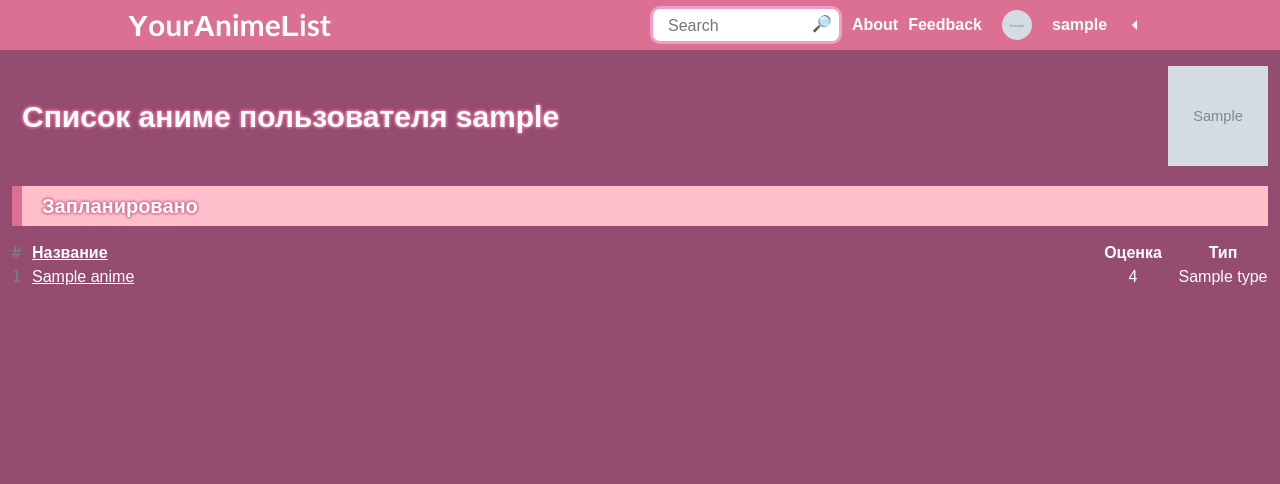
After one commit to bitwopi/MyFirstSite, a Django app: page /accounts/anime_list/ in a window 1280 px wide. The commit adds this page. Shown: the top 484 px of the page. Run offline with Django 4.2, Linux system fonts and the light colour scheme; a user stored in the database is signed in; tables that the repository leaves empty hold one stand-in row (values such as "Sample post"); grey boxes marked "Sample" are stand-in pictures.

Commit message:
anime_list page created

```diff
--- a/mysite/account/models.py
+++ b/mysite/account/models.py
@@ -31,16 +31,16 @@ class AnimeList(models.Model):
         unique_together = (("anime", "user"),)
 
     class Status(models.IntegerChoices):
-        VIEWED = 1, "Просмотрено"
+        PLANNED = 1, "Запланировано"
         WATCHING = 2, "Смотрю"
-        PLANNED = 3, "Запланировано"
+        VIEWED = 3, "Просмотрено"
         POSTPONED = 4, "Отложено"
         DROPPED = 5, "Брошено"
 
     anime = models.ForeignKey("main_app.Anime", on_delete=models.CASCADE, null=False)
     user = models.ForeignKey(CustomUser, on_delete=models.CASCADE, null=False)
     status = models.PositiveSmallIntegerField(choices=Status.choices, default=Status.PLANNED)
-    rate = models.PositiveSmallIntegerField(verbose_name="Rating", null=True, default=None)
+    rate = models.PositiveSmallIntegerField(verbose_name="Rating", null=False, default=0)
 
 
 class MangaList(models.Model):
@@ -48,9 +48,9 @@ class MangaList(models.Model):
         unique_together = (("manga", "user"),)
 
     class Status(models.IntegerChoices):
-        READ = 1, "Прочитано"
+        PLANNED = 1, "Запланировано"
         READING = 2, "Читаю"
-        PLANNED = 3, "Запланировано"
+        READ = 3, "Прочитано"
         POSTPONED = 4, "Отложено"
         DROPPED = 5, "Брошено"
 
--- a/mysite/account/static/account/css/list.css
+++ b/mysite/account/static/account/css/list.css
@@ -1,10 +1,38 @@
 .list{
-    display: flex;
-    flex-flow: column nowrap;
+ width: 100%;
+ color: white;
 }
-.list-element{
+.list-element:hover{
+    background: rgba(255, 255, 255, 0.03);
+}
+.list-element a:hover{
+    color: white;
+    opacity: .7;
+}
+.number{
+    color: grey;
+    text-shadow: none;
+    width: 20px;
+}
+.name{
+
+    text-decoration: underline;
+}
+.sm-td{
+    width: 90px;
+    text-align: center;
+}
+.list-title{
+    color: white;
+    margin-left: 10px;
+    font-size: 30px;
+    font-weight: bold;
     display: flex;
     justify-content: space-between;
-    margin-bottom: 10px;
-    max-height: 30px;
+    align-items: center;
 }
+.avatar{
+    height: 100px;
+    width: 100px;
+    margin: 0;
+}
--- /dev/null
+++ b/mysite/account/templates/account/list.html
@@ -0,0 +1,46 @@
+{% extends 'main_app/base.html' %}
+{% load static %}
+{% block extrastyles %}
+    <link type="text/css" href="{% static 'account/css/list.css' %}" rel="stylesheet">
+{% endblock extrastyles %}
+{% block list %}
+    <div class="list-title bordering">
+        Список аниме пользователя {{ request.user }}
+        {% if request.user.avatar %}
+            <img class="avatar" src="{{ request.user.avatar.url }}">
+        {% else %}
+            <img class="avatar" src="{% static 'account/images/placeholder.png' %}">
+        {% endif %}
+    </div>
+    {% if list %}
+        {% for l in lists %}
+            {% if l %}
+                {% for choice in choices %}
+                    {% if choice.0 == l.0.status %}
+                        <div class="info-title bordering" style="margin-top: 20px;">{{ choice.1 }}</div>
+                    {% endif %}
+                {% endfor %}
+              <table class="list">
+                  <thead>
+                    <tr>
+                        <th class="number">#</th>
+                        <th class="name">Название</th>
+                        <th class="sm-td">Оценка</th>
+                        <th class="sm-td">Тип</th>
+                    </tr>
+                  </thead>
+                  <tbody>
+                    {% for item in l %}
+                      <tr class="list-element">
+                          <td class="number">{{ forloop.counter }}</td>
+                          <td class="name"><a href="{{ item.anime.get_absolute_url }}">{{ item.anime.title }}</a></td>
+                          <td class="sm-td">{{ item.rate }}</td>
+                          <td class="sm-td">{{ item.anime.type }}</td>
+                      </tr>
+                    {% endfor %}
+                  </tbody>
+              </table>
+            {% endif %}
+        {% endfor %}
+    {% endif %}
+{% endblock list %}
--- a/mysite/account/templates/account/profile.html
+++ b/mysite/account/templates/account/profile.html
@@ -19,5 +19,5 @@
                 <a href="{% url 'logout' %}">Logout</a>
             </div>
         </div>
-    </div>
+    </div>\\
 {% endblock profile %}
--- a/mysite/account/urls.py
+++ b/mysite/account/urls.py
@@ -3,4 +3,5 @@ from .views import *
 
 urlpatterns = [
     path("profile/", ProfileView.as_view(), name="profile"),
+    path("anime_list/", ShowAnimeList.as_view(), name="anime_list"),
 ]
--- a/mysite/account/views.py
+++ b/mysite/account/views.py
@@ -1,5 +1,7 @@
 from django.shortcuts import render
-from django.views.generic import TemplateView
+from django.views.generic import TemplateView, ListView
+
+from account.models import AnimeList
 from main_app.utils import DataMixin
 
 
@@ -10,3 +12,19 @@ class ProfileView(DataMixin, TemplateView):
         context = super(ProfileView, self).get_context_data(**kwargs)
         c_def = super(ProfileView, self).get_user_context(title=self.request.user.username)
         return dict(list(context.items()) + list(c_def.items()))
+
+
+class ShowAnimeList(DataMixin, ListView):
+    template_name = "account/list.html"
+    model = AnimeList
+    context_object_name = "list"
+
+    def get_queryset(self):
+        return AnimeList.objects.filter(user=self.request.user.id)
+
+    def get_context_data(self, **kwargs):
+        context = super(ShowAnimeList, self).get_context_data(**kwargs)
+        choices = AnimeList.Status.choices
+        lists = [context['list'].filter(status=choice[0]) for choice in choices]
+        c_def = super(ShowAnimeList, self).get_user_context(title="Список аниме", lists=lists, choices=choices)
+        return dict(list(context.items()) + list(c_def.items()))
--- a/mysite/main_app/static/main_app/css/profile_dropdown.css
+++ b/mysite/main_app/static/main_app/css/profile_dropdown.css
@@ -1,6 +1,6 @@
 .triangle-container{
     box-sizing: border-box;
-    height: 100%;
+    height: 50px;
 }
 .profile-dropdown{
     display: flex;
@@ -14,14 +14,15 @@
     display: block;
     content: "";
     position: relative;
-    left: 130px;
+    left: 140px;
     bottom: 30px;
 	border-right: 5px solid white;
 	border-top: 5px solid transparent;
 	border-bottom: 5px solid transparent;
-	transition: all 0.2s ease 0s;
+	transition: border 0.2s ease 0s;
 }
 .triangle-container.active::after{
+    bottom: 238px;
     border: 0px;
     border-right: 5px solid transparent;
 	border-top: 5px solid white;
@@ -31,10 +32,8 @@
     background: pink;
 }
 .submenu{
-    position: absolute;
+    position: relative;
     width: 160px;
-    right: 218px;
-    top: 43px;
     box-sizing: border-box;
     display: flex;
     flex-flow: column;
@@ -47,18 +46,25 @@
 }
 .submenu-item{
     display: block;
-    padding: 5px 15px;
+    padding: 5px 20px;
     font-weight: normal;
 }
 .bordering:hover{
     color: white;
 }
 .submenu-item:hover{
-    padding-left: 20px;
+    padding-left: 25px;
 }
 .mini-avatar{
     width: 30px;
     height: 30px;
     border-radius: 15px;
-    margin-right: 10px;
+    margin-right: 20px;
 }
+@media (max-width: 992px) {
+    .profile-dropdown{
+    }
+    .submenu{
+        width: 100%;
+    }
+}
--- a/mysite/main_app/static/main_app/css/styles.css
+++ b/mysite/main_app/static/main_app/css/styles.css
@@ -14,7 +14,7 @@ a{
 
 .container{
     background-color: #944c71;
-    padding-top: 100px;
+    padding-top: 50px;
     margin: 0 auto;
     min-height: 1080px;
     position: relative;
@@ -178,7 +178,10 @@ a{
     box-sizing: border-box;
     width: 50%;
     align-items: center;
-    justify-content: space-evenly;
+    justify-content: space-between;
+}
+.nav-links > *{
+    margin-left: 10px;
 }
 .nav-links a{
     text-decoration: none;
@@ -243,9 +246,17 @@ a{
         height: 100%;
         left: -100%;
         background-color: #944c71;
-        padding: 130px 10% 30px 10%;
+        padding: 70px 10% 30px 10%;
         transition: left 0.3s ease 0s;
         overflow: auto;
+        flex-flow: column;
+        align-items: start;
+        justify-content: start;
+    }
+    .nav-links > *{
+        box-sizing: border-box;
+        width: 100%;
+        height: 50px;
     }
     .nav-links.active{
         left: 0px;
@@ -256,15 +267,9 @@ a{
         width: 100%;
         top: 0;
         left: 0;
-        height: 100px;
+        height: 50px;
         background-color: #DB7093;
         z-index: 2;
-    }
-    .nav-links:hover{
-        background-color: #863a61;
-    }
-    .header nav{
-        padding-top: 25px;
     }
 }
 /*header end*/
--- a/mysite/main_app/static/main_app/js/ajax.js
+++ b/mysite/main_app/static/main_app/js/ajax.js
@@ -28,7 +28,7 @@ selector.addEventListener('change', function(e){
     var body = {}
     try{
         var anime = document.querySelector("[name = 'anime']").value;
-        if (anime == None){
+        if (anime == null){
             throw new Exception('anime is None')
         }
         list_id = document.querySelector("[name = 'anime_list_id']");
@@ -45,7 +45,8 @@ selector.addEventListener('change', function(e){
                 user: user,
             }
         }
-    }catch{
+    }catch(e){
+        console.log(e.message)
         var manga = document.querySelector("[name = 'manga']").value;
         list_id = document.querySelector("[name = 'manga_list_id']")
         var apiURL = '/api/v1/mangalist/'
--- a/mysite/main_app/static/main_app/js/scripts.js
+++ b/mysite/main_app/static/main_app/js/scripts.js
@@ -22,5 +22,6 @@ if(dropdown){
     submenu.addEventListener("mouseleave", function(e){
         submenu.setAttribute('hidden', '');
         container.classList.remove('active');
+        dropdown.classList.remove('bordering');
     })
 }
--- a/mysite/main_app/templates/main_app/base.html
+++ b/mysite/main_app/templates/main_app/base.html
@@ -9,7 +9,6 @@
     <link type="text/css" href="{% static 'main_app/css/search.css' %}" rel="stylesheet">
     <link type="text/css" href="{% static 'main_app/css/profile_dropdown.css' %}" rel="stylesheet">
     <link type="text/css" href="{% static 'account/css/profile.css' %}" rel="stylesheet">
-    <link type="text/css" href="{% static 'account/css/list.css' %}" rel="stylesheet">
     {% block extrastyles %}
     {% endblock extrastyles %}
     <title>{{ title }}</title>
@@ -40,15 +39,16 @@
                             {% endif %}
                             <a href="{%url 'profile'%}">{{ request.user.username }}</a>
                         </div>
-                    </div>
                         <div class="submenu bordering" hidden>
                             <div class="submenu-title">Аккаунт</div>
                             <a class="submenu-item" href="{%url 'profile'%}">Профиль</a>
-                        <a class="submenu-item">Список аниме</a>
+                            <a class="submenu-item" href="{%url 'anime_list'%}">Список аниме</a>
                             <a class="submenu-item">Список манги</a>
                             <div class="submenu-title">Сайт</div>
                             <a class="submenu-item" href="{%url 'logout'%}">Выход</a>
                         </div>
+                    </div>
+
                 {% else %}
                     <a href="{%url 'login'%}">Login</a>
                 {% endif %}
@@ -67,6 +67,8 @@
         {% endblock %}
         {% block profile %}
         {% endblock profile %}
+        {% block list %}
+        {% endblock list %}
     </div>
     {% include 'main_app/includes/pagination.html' %}
     <script src="{% static 'main_app/js/scripts.js' %}"></script>
```
Also changed, not shown: mysite/account/templates/account/includes/profile_list.html (+6 -6 lines). Lines whose indentation alone changed are shown as unchanged.
